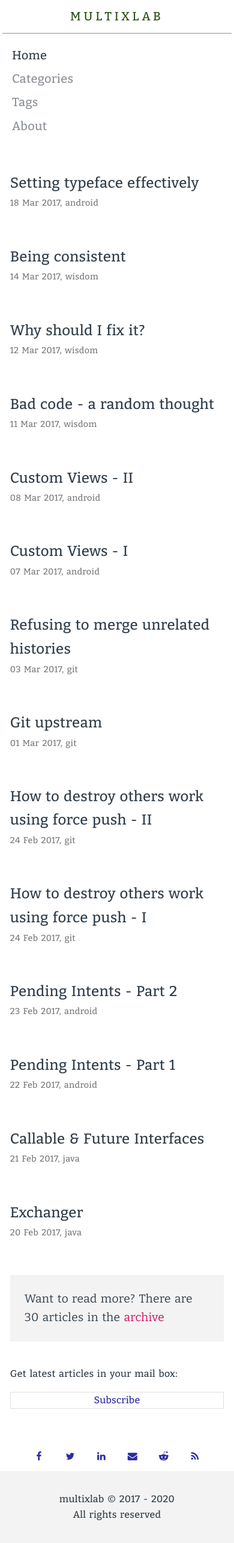
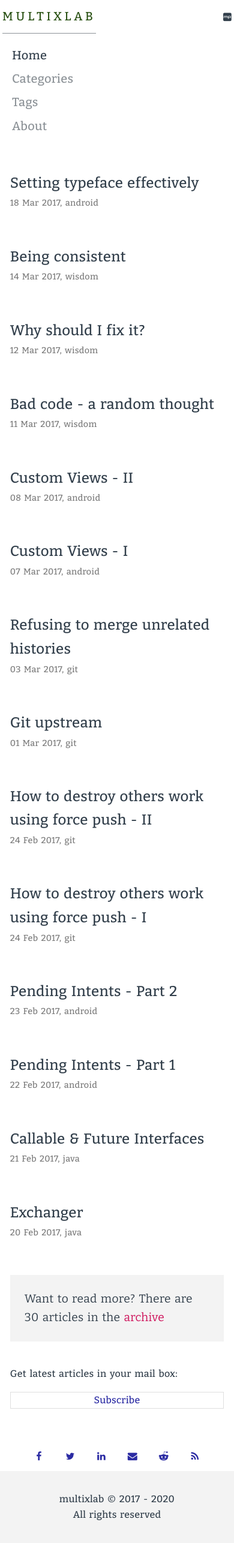
Before and after one commit to multixlab/multixlab.github.io, a Jekyll site: the page built from index.html, in a window 390 px wide. Shown: the whole page at 60% size. Built offline with Jekyll 4.4.1, drawn with Linux system fonts in a browser that asks for light colours; comment, search, counter and statistics services are not loaded.

Commit message:
add nav icons for small screens

```diff
--- a/_includes/header.html
+++ b/_includes/header.html
@@ -3,8 +3,8 @@
 
 <head>
     {% if jekyll.environment == 'production' %}
-        {% include analytics.html %}
-        {% include ad.html %}
+    {% include analytics.html %}
+    {% include ad.html %}
     {% endif %}
     <meta charset="UTF-8">
     <meta name="viewport" content="width=device-width, initial-scale=1.0">
@@ -32,9 +32,13 @@
     <header>
 
         <div class="content">
-            <a class="logo" href="{{site.url}}">
-                MULTIXLAB
-            </a>
+            <div class="logo-box">
+                <a class="logo" href="{{site.url}}">
+                    MULTIXLAB
+                </a>
+                <a class="fa fa-meanpath menu-icon"></a>
+            </div>
+
 
             {% include nav.html %}
         </div>
--- a/_sass/header.scss
+++ b/_sass/header.scss
@@ -62,8 +62,24 @@
 @media (max-width: $small-breakpoint) {
   $padding: 1rem;
 
+  .logo-box {
+    width: 100%;
+    display: flex;
+    align-items: center;
+    justify-content: space-between;
+
+
+    .menu-icon {
+      float: right;
+    }
+
+    .logo {
+      order: -1;
+    }
+
+  }
+
   .logo {
-    width: 100%;
     height: auto;
     @include logo-common;
     padding: $padding * 0.7 0;
```
